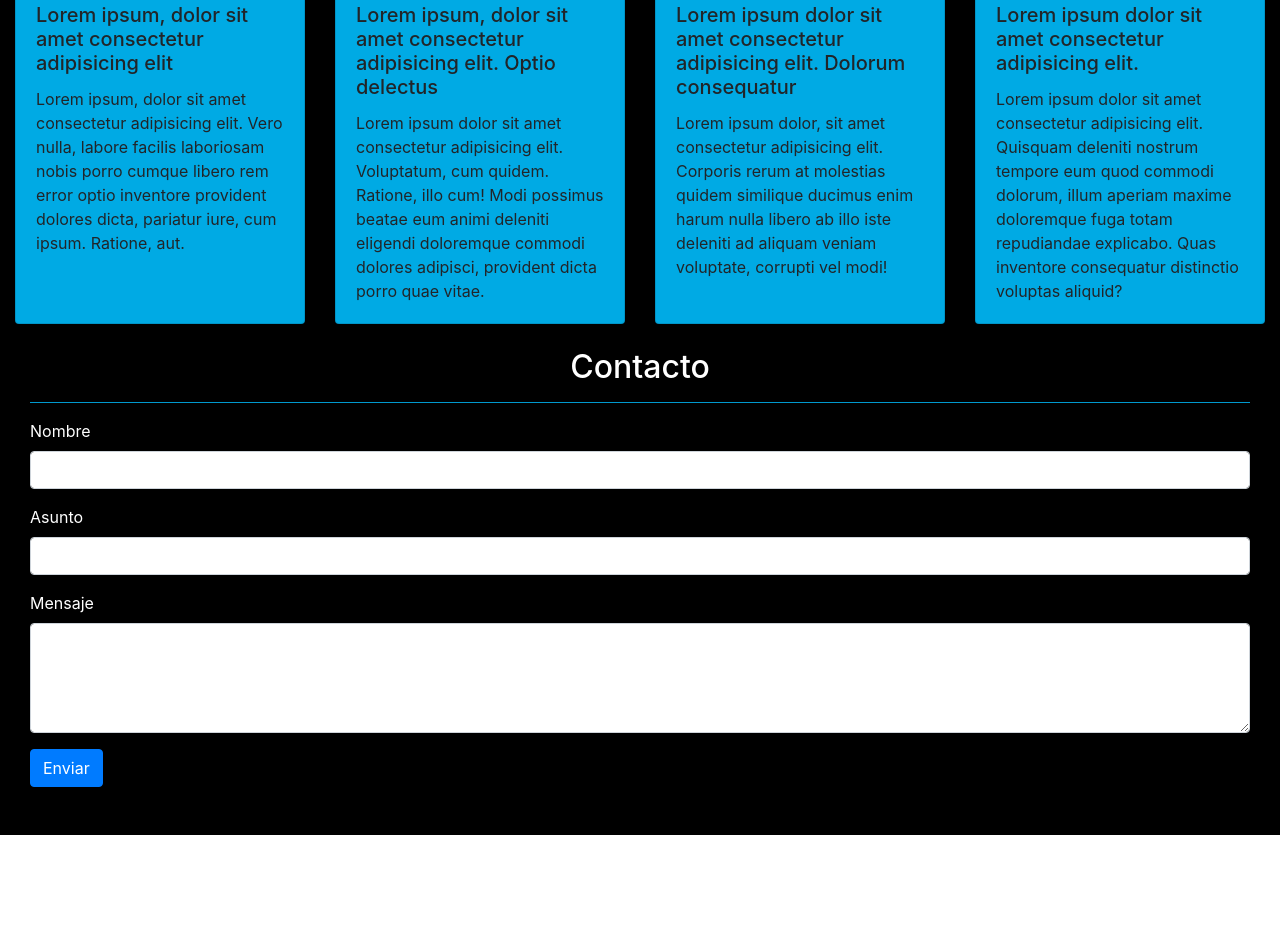
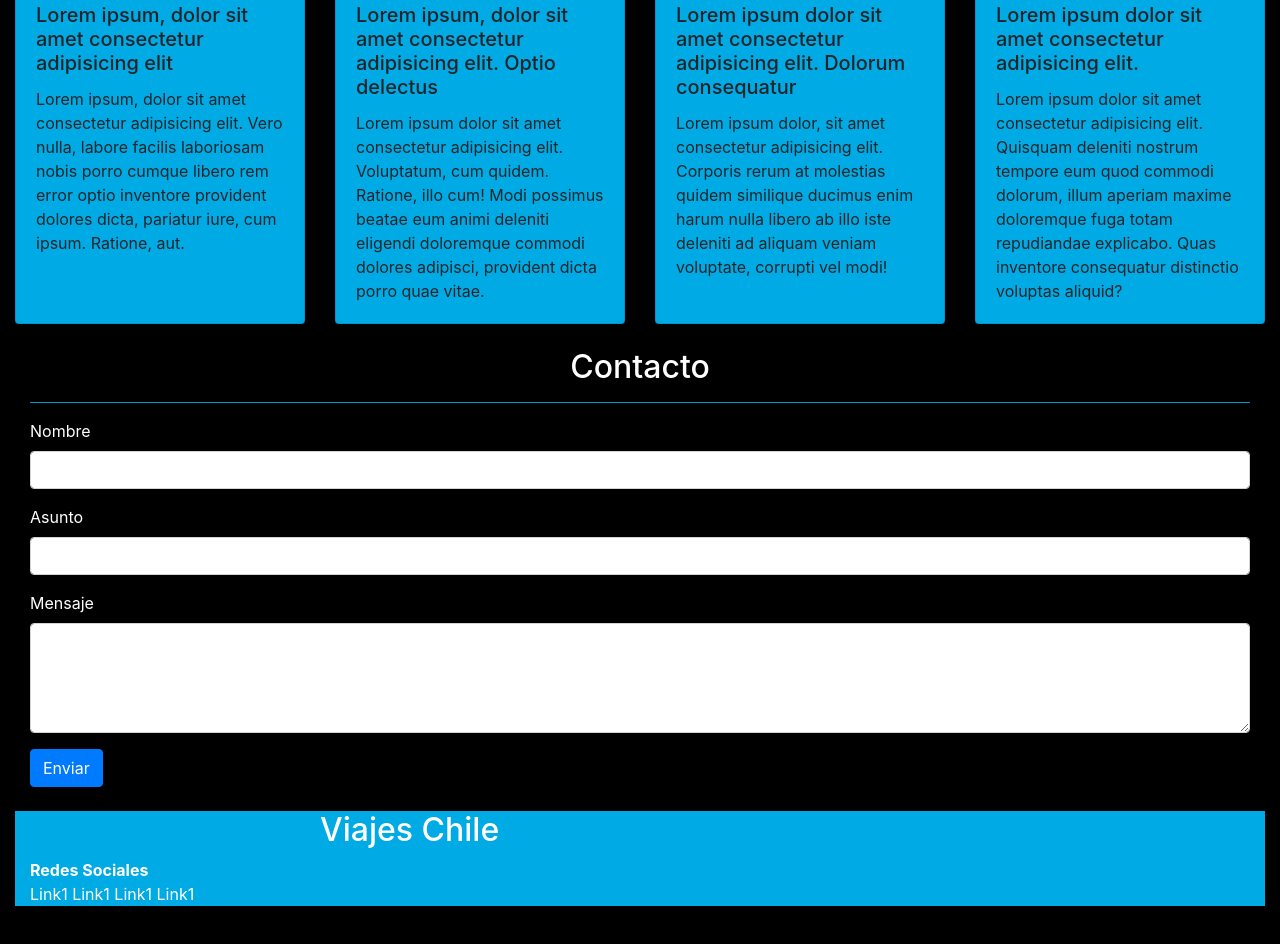
Before and after one commit to Jsaano/Prueba-Viajes, a plain HTML site: page Index.html in a window 1280 px wide. Shown: the part 1601-2545 px from the top of the page. Before the commit the page ends 2436 px from the top, so only its background shows below. Drawn offline with nearby package versions, Linux system fonts and the light colour scheme.

Commit message:
Se agrega cambios al footer

```diff
--- a/Index.html
+++ b/Index.html
@@ -137,9 +137,26 @@
           </form>
       </section>
           <!-- Seccion Footer-->
-          <Footer class="container-fluid text-white">
-          </Footer>
+          <footer class="text-white">
+            <div class="row">
+              <a href="#" class="col-3 text-reset "></a>
+              <h2>Viajes Chile</h2>
+            </div>
 
+            <ul class="col-3 list-unstyled">
+              <li class="font-weight-bold text uppercase">Redes Sociales</li>
+              <a href="#" class="text-reset">Link1</a>
+              <a href="#" class="text-reset">Link1</a>
+              <a href="#" class="text-reset">Link1</a>
+              <a href="#" class="text-reset">Link1</a>
+
+            </ul>
+
+
+
+
+
+          </footer>
     <!-- CDN de JavaScript y Jquery-->
     <script src="https://cdn.jsdelivr.net/npm/jquery@3.5.1/dist/jquery.slim.min.js" integrity="sha384-DfXdz2htPH0lsSSs5nCTpuj/zy4C+OGpamoFVy38MVBnE+IbbVYUew+OrCXaRkfj" crossorigin="anonymous"></script>
     <script src="https://cdn.jsdelivr.net/npm/bootstrap@4.6.1/dist/js/bootstrap.bundle.min.js" integrity="sha384-fQybjgWLrvvRgtW6bFlB7jaZrFsaBXjsOMm/tB9LTS58ONXgqbR9W8oWht/amnpF" crossorigin="anonymous"></script>
--- a/assets/css/style.css
+++ b/assets/css/style.css
@@ -29,5 +29,4 @@ hr {
 
 footer{
   background-color: #00aae4
-
 }
```
